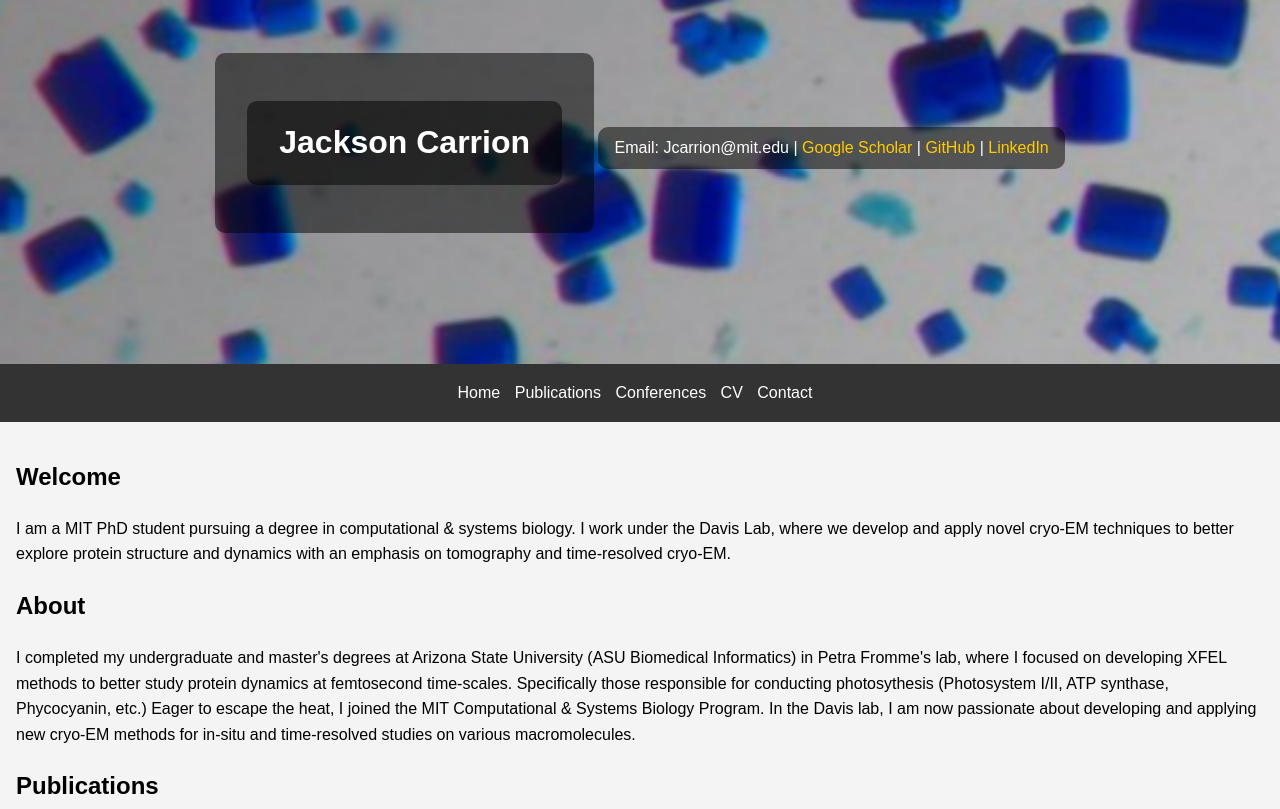
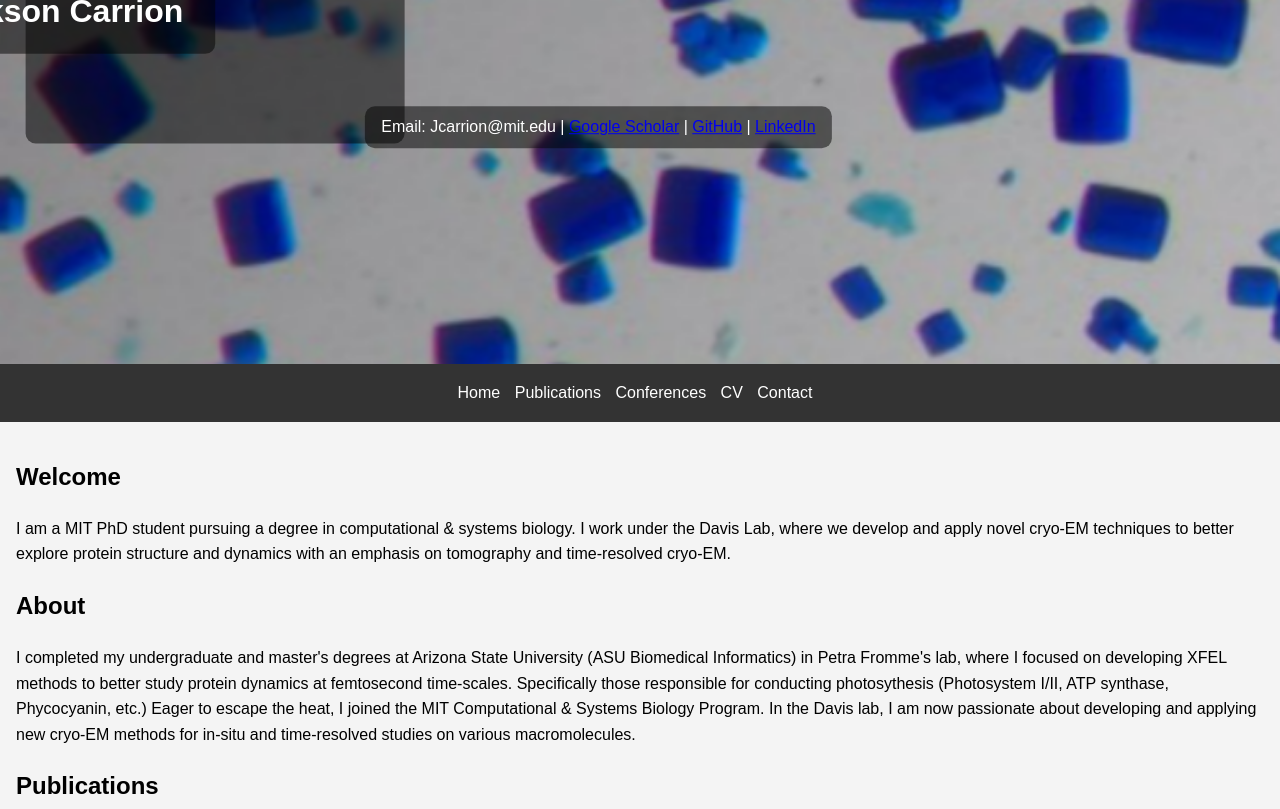
Before and after one commit to jtcarrion/jtcarrion, a plain HTML site: page index.html in a window 1280 px wide. Shown: the top 809 px of the page. Drawn offline with Linux system fonts and the light colour scheme.

Commit message:
revert CSS changes

```diff
--- a/styles.css
+++ b/styles.css
@@ -16,18 +16,12 @@ header {
 
 header h1, header p {
     display: inline-block;
+    top: 50%;
+    left: 50%;
+    transform: translate(-50%, -50%);
     background-color: rgba(0, 0, 0, 0.5); /* Semi-transparent background */
     padding: 0.5em 1em;
     border-radius: 10px;
-}
-
-header a {
-    color: #ffcc00; /* Bright yellow color for links */
-    text-decoration: none;
-}
-
-header a:hover {
-    color: #ff9900; /* Slightly darker shade on hover */
 }
 
 nav {
```
